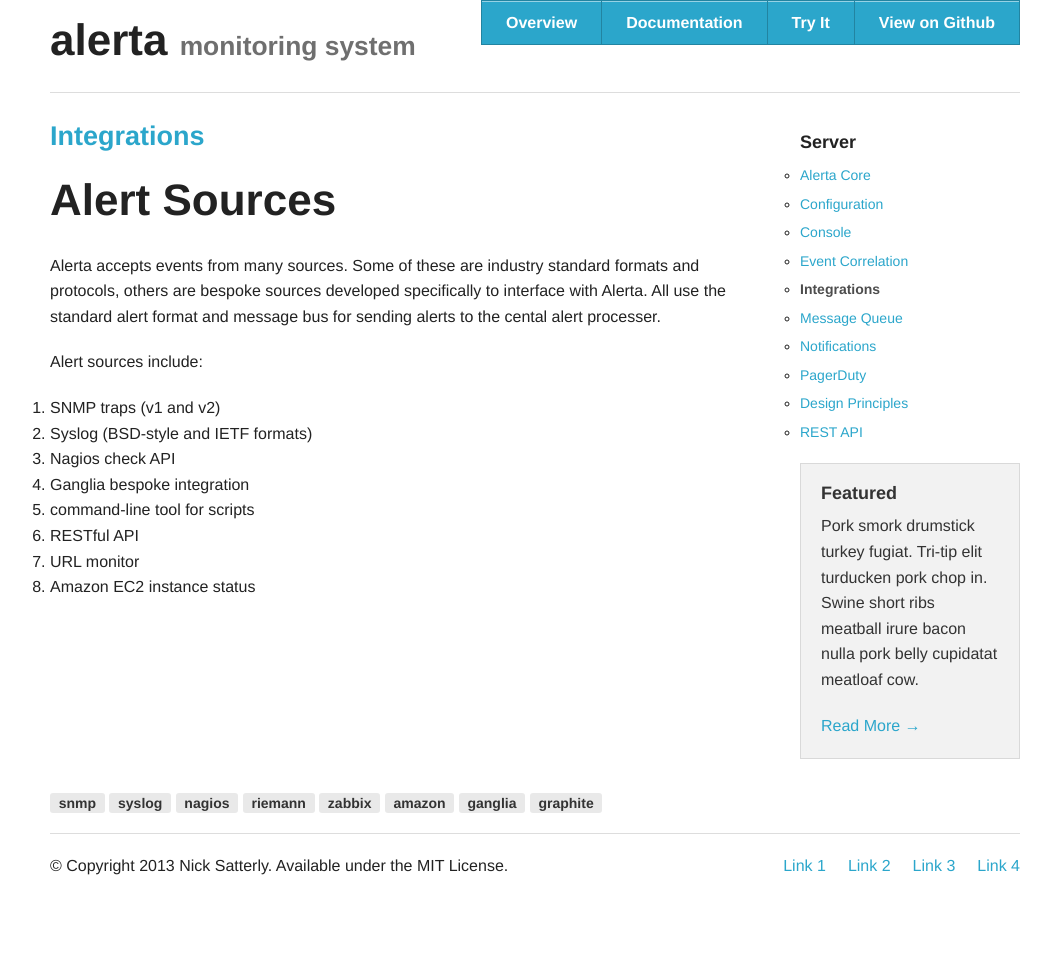
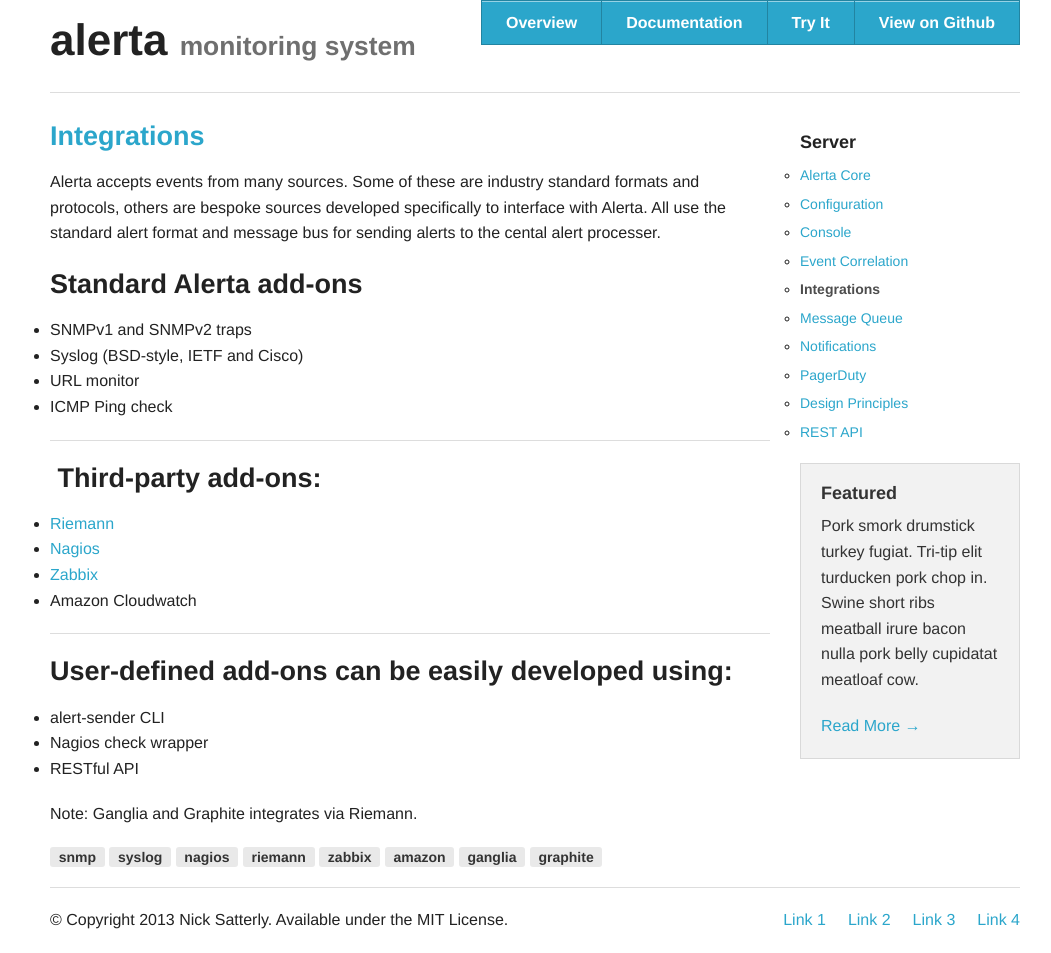
Before and after one commit to alerta/alerta.github.io, a Jekyll site: the page built from docs/integrations.md, in a window 1280 px wide. Shown: the whole page, without its empty margins (105-1156 px from the left). Built offline with Jekyll 4.4.1, drawn with Linux system fonts in a browser that asks for light colours; before the commit the page ends 900 px from its top, so only the background shows below that.

Commit message:
update content

```diff
--- a/docs/integrations.md
+++ b/docs/integrations.md
@@ -6,17 +6,31 @@ categories: server
 tags: [snmp, syslog, nagios, riemann, zabbix, amazon, ganglia, graphite]
 ---
 
-# Alert Sources
-
 Alerta accepts events from many sources. Some of these are industry standard formats and protocols, others are bespoke sources developed specifically to interface with Alerta. All use the standard alert format and message bus for sending alerts to the cental alert processer.
 
-Alert sources include:
 
-1. SNMP traps (v1 and v2)
-2. Syslog (BSD-style and IETF formats)
-3. Nagios check API
-4. Ganglia bespoke integration
-5. command-line tool for scripts
-6. RESTful API
-7. URL monitor
-8. Amazon EC2 instance status
+### Standard Alerta add-ons
+
+* SNMPv1 and SNMPv2 traps
+* Syslog (BSD-style, IETF and Cisco)
+* URL monitor
+* ICMP Ping check
+
+---
+
+### Third-party add-ons:
+
+ * [Riemann](https://github.com/alerta/riemann-alerta)
+ * [Nagios](https://github.com/alerta/nagios3-alerta)
+ * [Zabbix](https://github.com/alerta/zabbix-alerta)
+ * Amazon Cloudwatch
+
+ ---
+
+### User-defined add-ons can be easily developed using:
+
+* alert-sender CLI
+* Nagios check wrapper
+* RESTful API
+
+Note: Ganglia and Graphite integrates via Riemann.
```
Also changed, not shown: home.md (+1 -3 lines).
